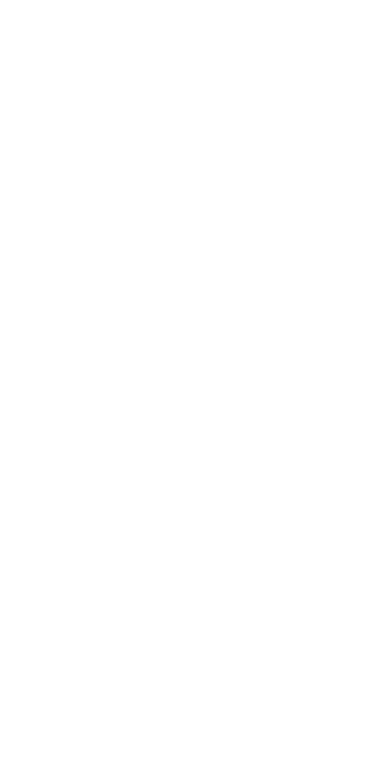
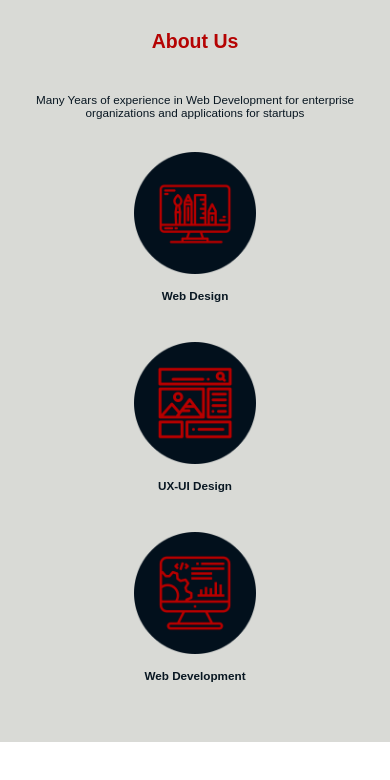
Before and after one commit to GSG-G9/gang-portfolio, a plain HTML site: page index.html in a window 390 px wide. Drawn offline with Linux system fonts and the light colour scheme.

Commit message:
add_about_section

```diff
--- a/css/media.css
+++ b/css/media.css
@@ -0,0 +1,51 @@
+@media screen and (min-width: 1800px) {
+}
+@media (min-width: 1200px) and(max-width:1800px) {
+}
+@media screen and (max-width: 1200px) {
+}
+@media screen and (max-width: 900px) {
+  .about__title {
+    font-size: 4vw;
+  }
+  .about__description {
+    font-size: 3vw;
+    text-align: center;
+  }
+  .about--div img {
+    width: 64%;
+  }
+  .about--div p {
+    font-size: 1.9vw;
+  }
+}
+@media screen and (max-width: 600px) {
+  .about {
+    padding: 30px 20px;
+  }
+  .about__section {
+    flex-wrap: wrap;
+    margin-top: 23px;
+  }
+  .about--div {
+    height: 185px;
+    width: 92%;
+    margin-left: 4%;
+    margin-right: 4%;
+    margin-bottom: 5px;
+  }
+  .about__title {
+    font-size: 5vw;
+  }
+  .about__description {
+    font-size: 3vw;
+    text-align: center;
+    margin-bottom: 0px;
+  }
+  .about--div img {
+    width: 38%;
+  }
+  .about--div p {
+    font-size: 3vw;
+  }
+}
--- a/css/styles.css
+++ b/css/styles.css
@@ -0,0 +1,63 @@
+* {
+  padding: 0;
+  margin: 0;
+  outline: none;
+  box-sizing: border-box;
+  font-family: Poppins, arial, sans-serif;
+}
+.main {
+  width: 100%;
+  display: flex;
+  flex-direction: column;
+  flex-wrap: wrap;
+}
+.about {
+  width: 100%;
+  background-color: #d9dad6;
+  padding: 85px;
+  display: flex;
+  flex-direction: column;
+  justify-content: center;
+  align-items: center;
+}
+.about__title {
+  color: #b50303;
+  font-size: 3vw;
+  text-align: center;
+  margin-bottom: 40px;
+  font-weight: bold;
+}
+.about__description {
+  margin-bottom: 40px;
+  color: #091722;
+  font-size: 1.8vw;
+}
+.about__section {
+  width: 100%;
+  display: flex;
+  flex-direction: row;
+  flex-wrap: wrap;
+  justify-content: center;
+  align-items: center;
+  margin-top: 50px;
+}
+.about--div {
+  height: 100%;
+  width: 25%;
+  margin-left: 4%;
+  margin-right: 4%;
+  display: flex;
+  flex-wrap: nowrap;
+  justify-content: center;
+  align-items: center;
+  flex-direction: column;
+}
+.about--div img {
+  width: 55%;
+}
+.about--div p {
+  font-size: 1.8vw;
+  color: #091722;
+  font-weight: bold;
+  padding: 15px;
+}
--- a/index.html
+++ b/index.html
@@ -1,14 +1,40 @@
 <!DOCTYPE html>
 <html lang="en">
+
 <head>
-    <meta charset="UTF-8">
-    <meta name="viewport" content="width=device-width, initial-scale=1.0">
-    <title>THE GANG PORTOFLIO</title>
+	<meta charset="UTF-8" />
+	<meta name="viewport" content="width=device-width, initial-scale=1.0" />
+	<title>THE GANG PORTOFLIO</title>
+	<link rel="stylesheet" href="css/styles.css" />
+	<link rel="stylesheet" href="css/media.css" />
 </head>
+
 <body>
-   <div class="container">
+	<div class="main">
+		<div class="about">
+			<h2 class="about__title">About Us</h2>
+			<p class="about__description">
+				Many Years of experience in Web Development for enterprise
+				organizations and applications for startups
+			</p>
+			<div class="about__section">
+				<div class="col-4 about--div">
+					<img src="img/WEBDESIGN.png" alt="web design img" />
+					<p>Web Design</p>
+				</div>
+				<div class="col-4 about--div">
+					<img src="img/UXUI.png" alt="UX-UI design img" />
+					<p>UX-UI Design</p>
+				</div>
+				<div class="col-4 about--div">
+					<img src="img/DEVELOPMENT.png" alt="Web Development img" />
+					<p>Web Development</p>
+				</div>
+			</div>
+		</div>
+	</div>
 
+	<script src="https://code.iconify.design/1/1.0.7/iconify.min.js"></script>
+</body>
 
-   </div>
-</body>
 </html>
```
Also changed, not shown: img/Adham.png (added), img/Alaa.png (added), img/DEVELOPMENT.png (added), img/Israa.jpg (added), img/UXUI.png (added), img/WEBDESIGN.png (added), img/khameas.jpeg (added).
